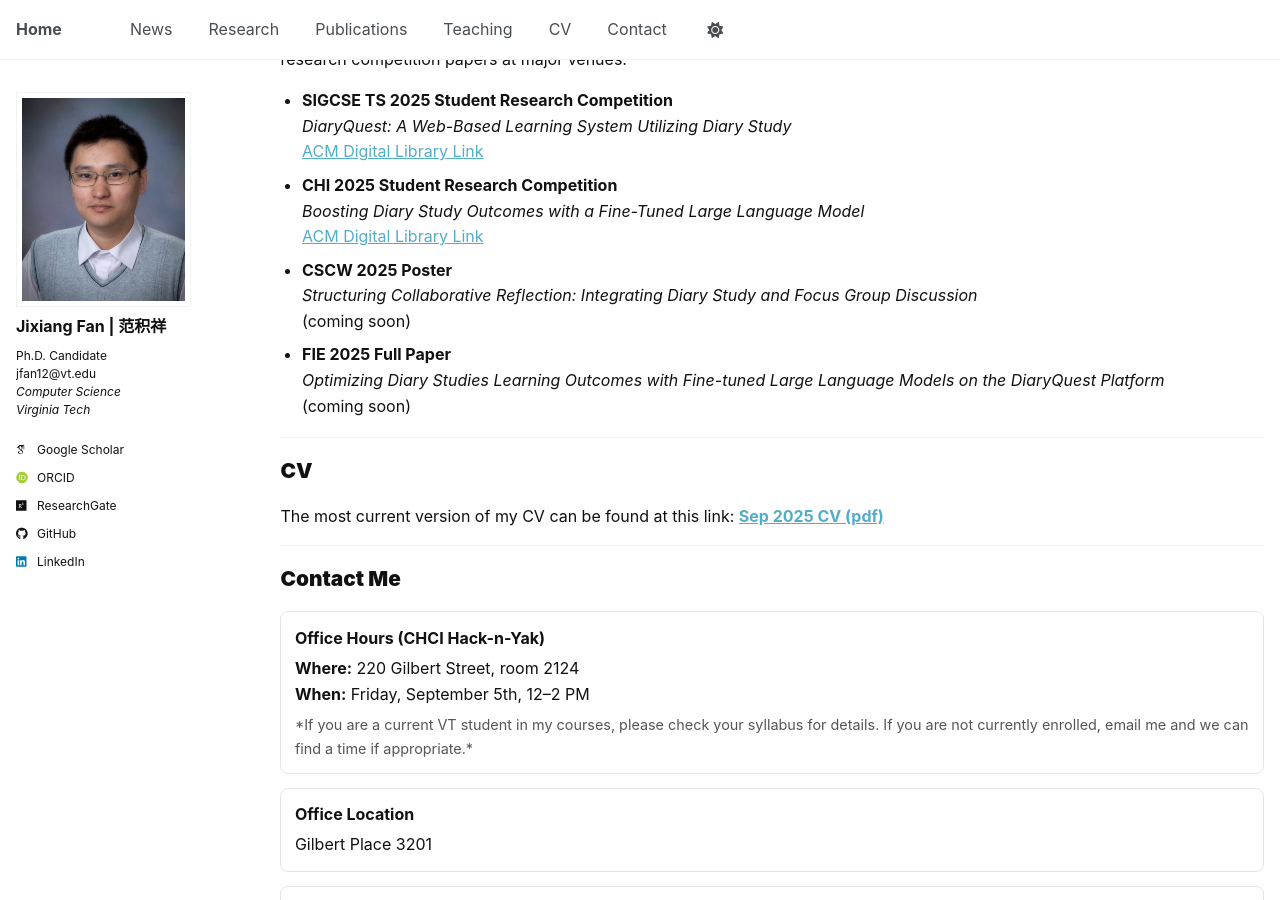
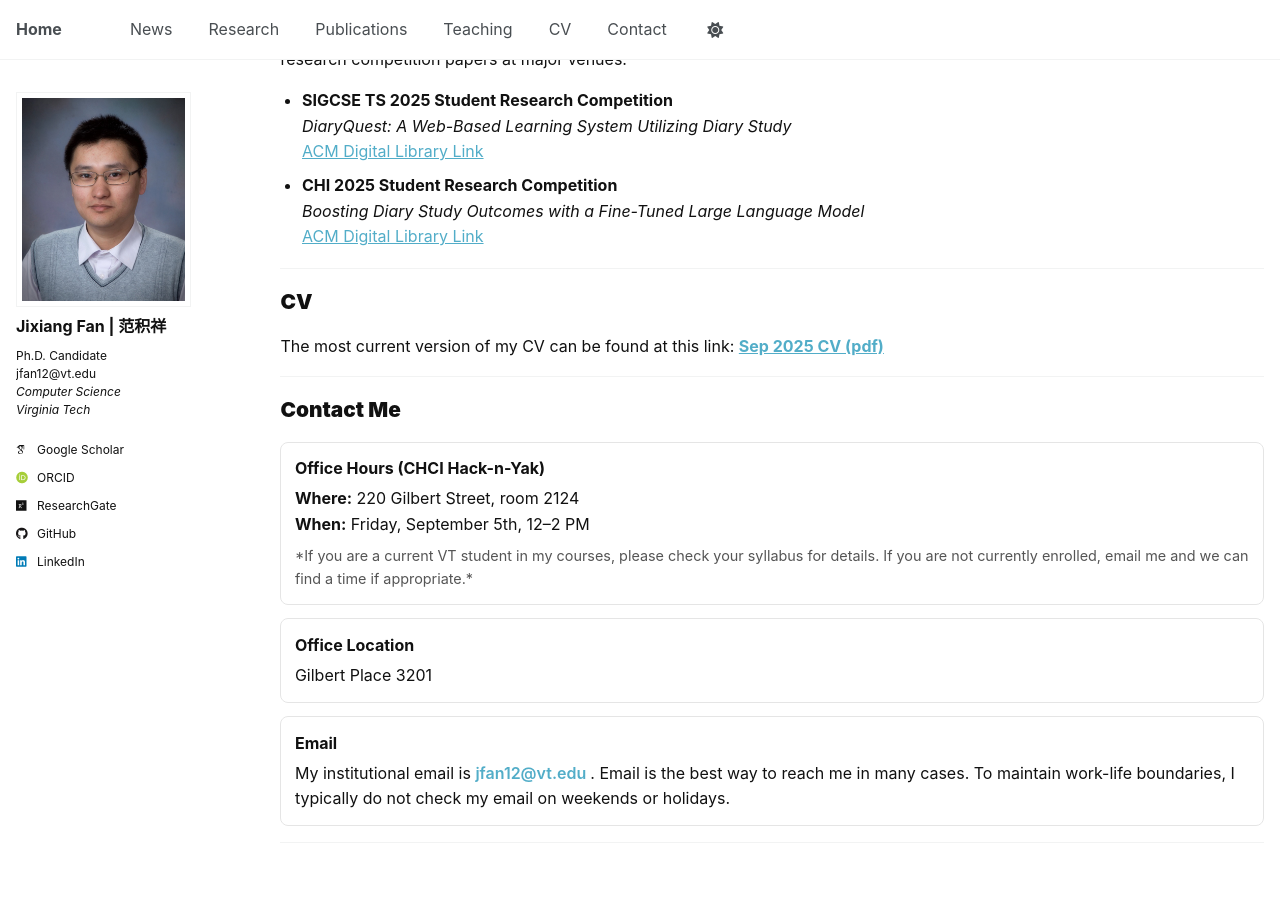
Before and after one commit to JixiangFan/web, a Jekyll site: the page built from _pages/about.md, in a window 1280 px wide and 900 px high, scrolled down 3504 px. Built offline with Jekyll 4.4.1, drawn with Linux system fonts in a browser that asks for light colours; some web fonts are replaced.

Commit message:
Update about.md

```diff
--- a/_pages/about.md
+++ b/_pages/about.md
@@ -275,18 +275,6 @@ Diary Studies as a Pedagogical Tool for Human-Computer Interaction Education
       <a href="https://dl.acm.org/doi/10.1145/3706599.3719287" target="_blank">ACM Digital Library Link</a>
     </li>
 
-    <li>
-      <strong>CSCW 2025 Poster</strong><br>
-      <em>Structuring Collaborative Reflection: Integrating Diary Study and Focus Group Discussion</em><br>
-      (coming soon)
-    </li>
-
-    <li>
-      <strong>FIE 2025 Full Paper</strong><br>
-      <em>Optimizing Diary Studies Learning Outcomes with Fine-tuned Large Language Models on the DiaryQuest Platform</em><br>
-      (coming soon)
-    </li>
-
   </ul>
 </div>
 
```
